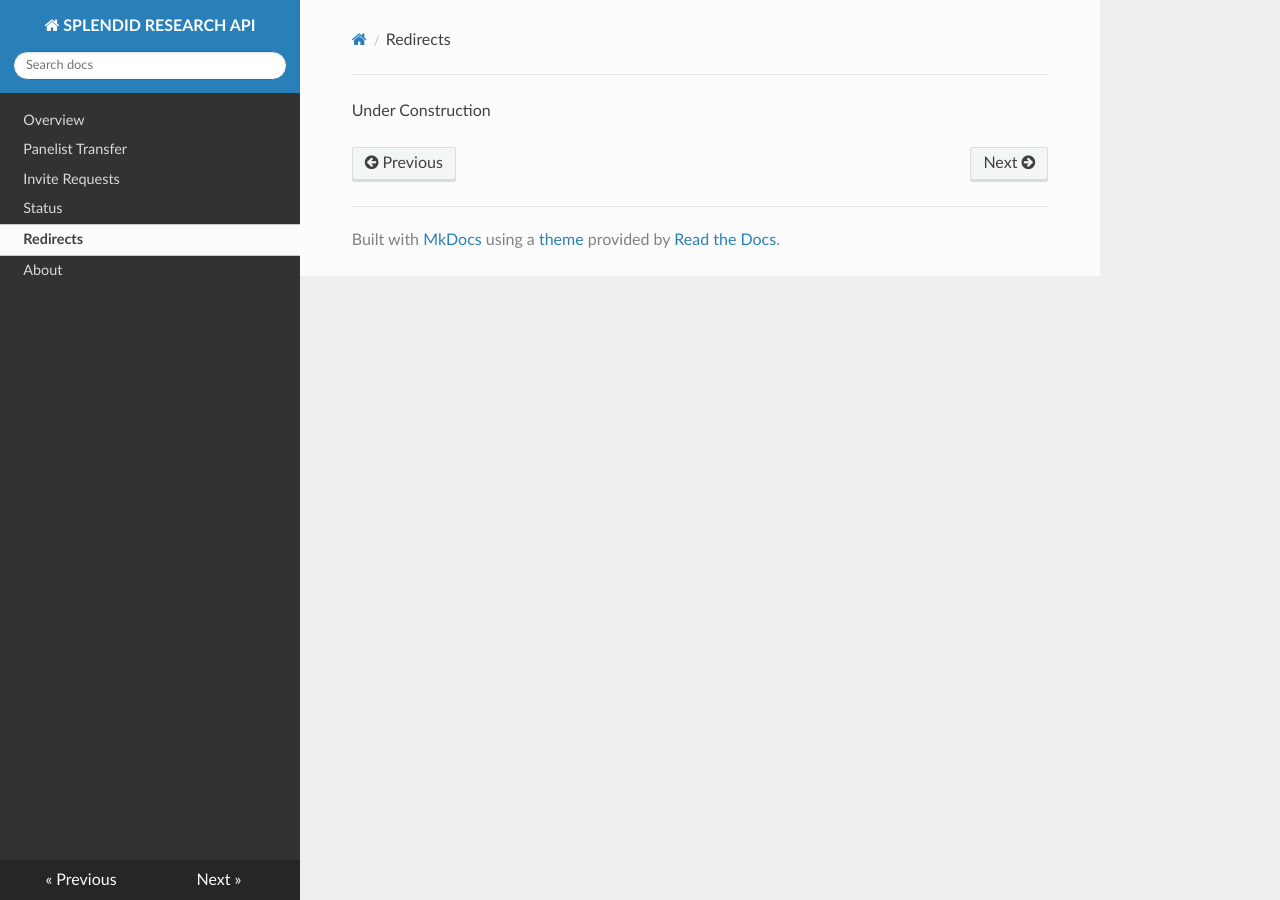
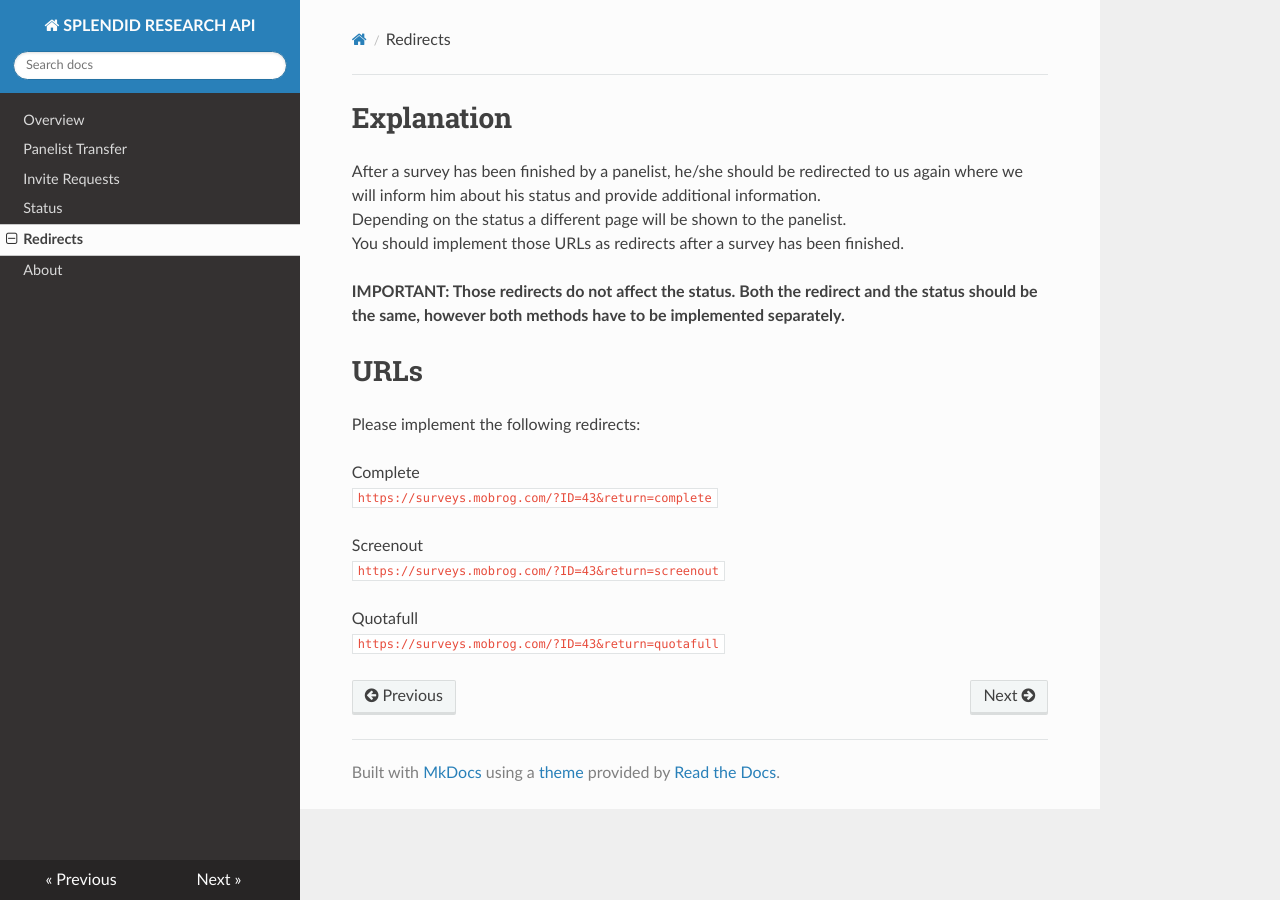
Before and after one commit to SPLENDID-RESEARCH/api-docs, an MkDocs documentation site: the page built from docs/redirect.md, in a window 1280 px wide. Built offline with MkDocs 1.6.1, drawn with Linux system fonts in a browser that asks for light colours; nearby versions of some CDN libraries; old or Windows-style settings are respelled for this version of MkDocs.

Commit message:
adding first version of redirect chapter

```diff
--- a/docs/redirect.md
+++ b/docs/redirect.md
@@ -1 +1,21 @@
-Under Construction
+# Explanation
+
+After a survey has been finished by a panelist, he/she should be redirected to us again where we will inform him about his status and provide additional information.<br />
+Depending on the status a different page will be shown to the panelist.<br />
+You should implement those URLs as redirects after a survey has been finished.<br />
+
+**IMPORTANT: Those redirects do not affect the status. Both the redirect and the status should be the same, however both methods have to be implemented separately.**
+
+
+# URLs
+
+Please implement the following redirects:<br />
+
+Complete<br />
+`https://surveys.mobrog.com/?ID=43&return=complete`<br />
+
+Screenout<br />
+`https://surveys.mobrog.com/?ID=43&return=screenout`<br />
+
+Quotafull<br />
+`https://surveys.mobrog.com/?ID=43&return=quotafull`<br />
```
Also changed, not shown: docs/panelist.md (added, +1 -0 lines), site/about/index.html, site/index.html, site/panelist/index.html, site/search/search_index.json.
